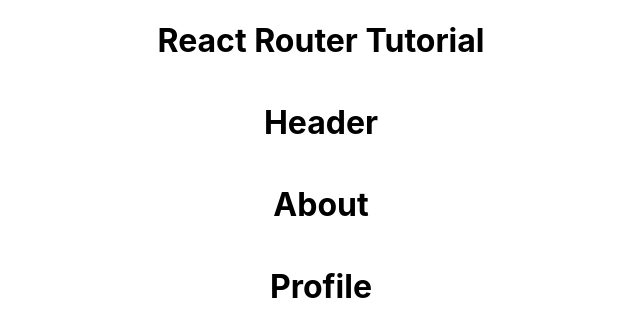
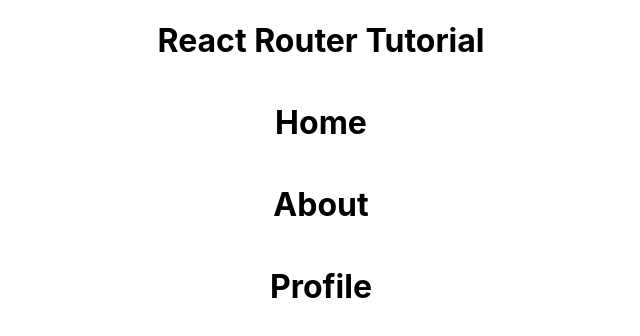
Before and after one commit to adospinoiu/React_Router, a React (Create React App) app: page / in a window 1280 px wide. Shown: the top 336 px of the page, without its empty margins (319-959 px from the left). Built offline with nearby package versions, Linux system fonts and the light colour scheme.

Commit message:
Installed the React-Router-Dom lib

```diff
--- a/package.json
+++ b/package.json
@@ -8,6 +8,7 @@
     "@testing-library/user-event": "^12.8.3",
     "react": "^17.0.2",
     "react-dom": "^17.0.2",
+    "react-router-dom": "^5.2.0",
     "react-scripts": "4.0.3",
     "web-vitals": "^1.1.2"
   },
--- a/src/App.js
+++ b/src/App.js
@@ -1,19 +1,24 @@
+import { BrowserRouter } from 'react-router-dom';
+
 import './App.css';
 
 //Import Sub-Components
 import Header from './components/Header';
+import Home from './components/Home';
 import About from './components/About';
 import Profile from './components/Profile';
 
 function App() {
   return (
-    <div className="App">
-      <h1>React Router Tutorial</h1>
+    <BrowserRouter>
+      <div className="App">
+        <Header />
+        <Home />
+        <About />
+        <Profile />
+      </div>
+    </BrowserRouter>
 
-      <Header />
-      <About />
-      <Profile />
-    </div>
   );
 }
 
--- a/src/components/Header.js
+++ b/src/components/Header.js
@@ -2,9 +2,9 @@ import React from 'react'
 
 function Header() {
     return (
-        <div>
-            <h1>Header</h1>
-        </div>
+        <>
+            <h1>React Router Tutorial</h1>
+        </>
     )
 }
 
--- /dev/null
+++ b/src/components/Home.js
@@ -0,0 +1,11 @@
+import React from 'react'
+
+function Home() {
+    return (
+        <div>
+            <h1>Home</h1>
+        </div>
+    )
+}
+
+export default Home
```
Also changed, not shown: 2 other files (tests, documents, lock files or other folders).
